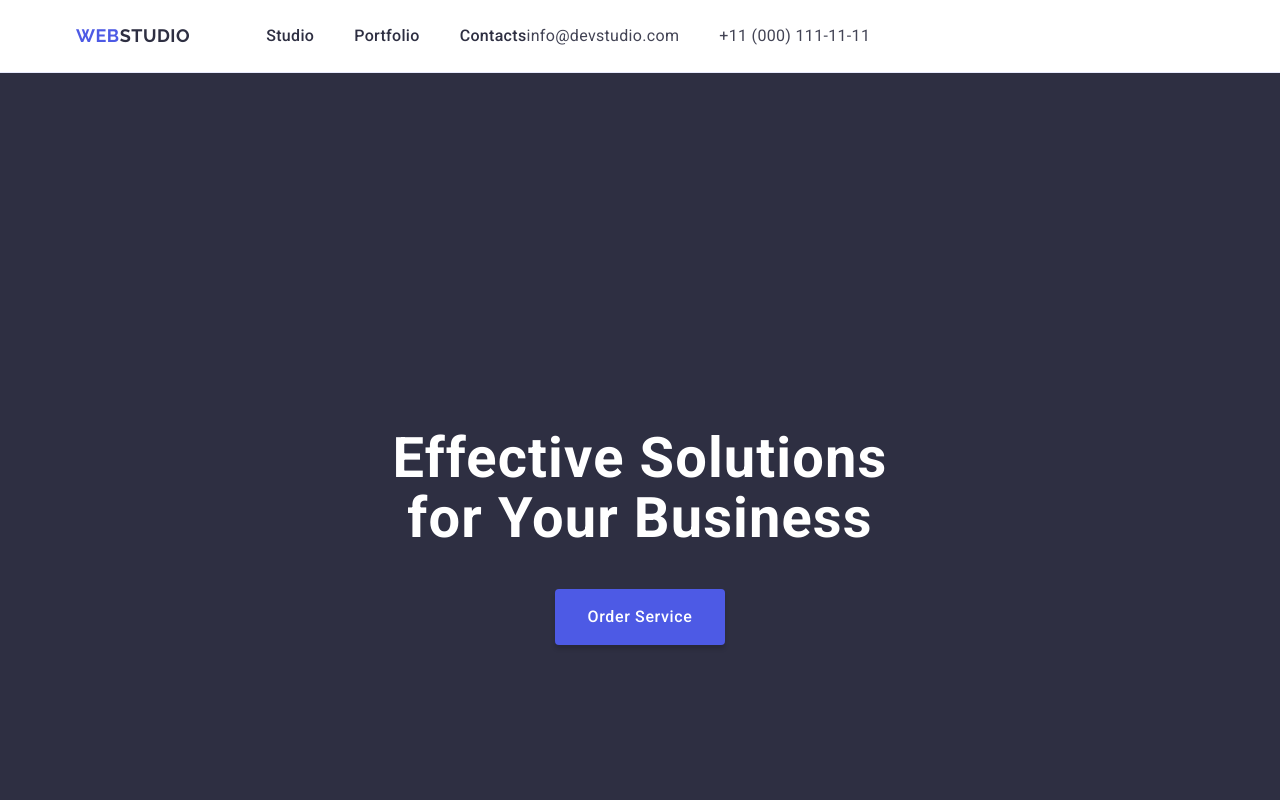
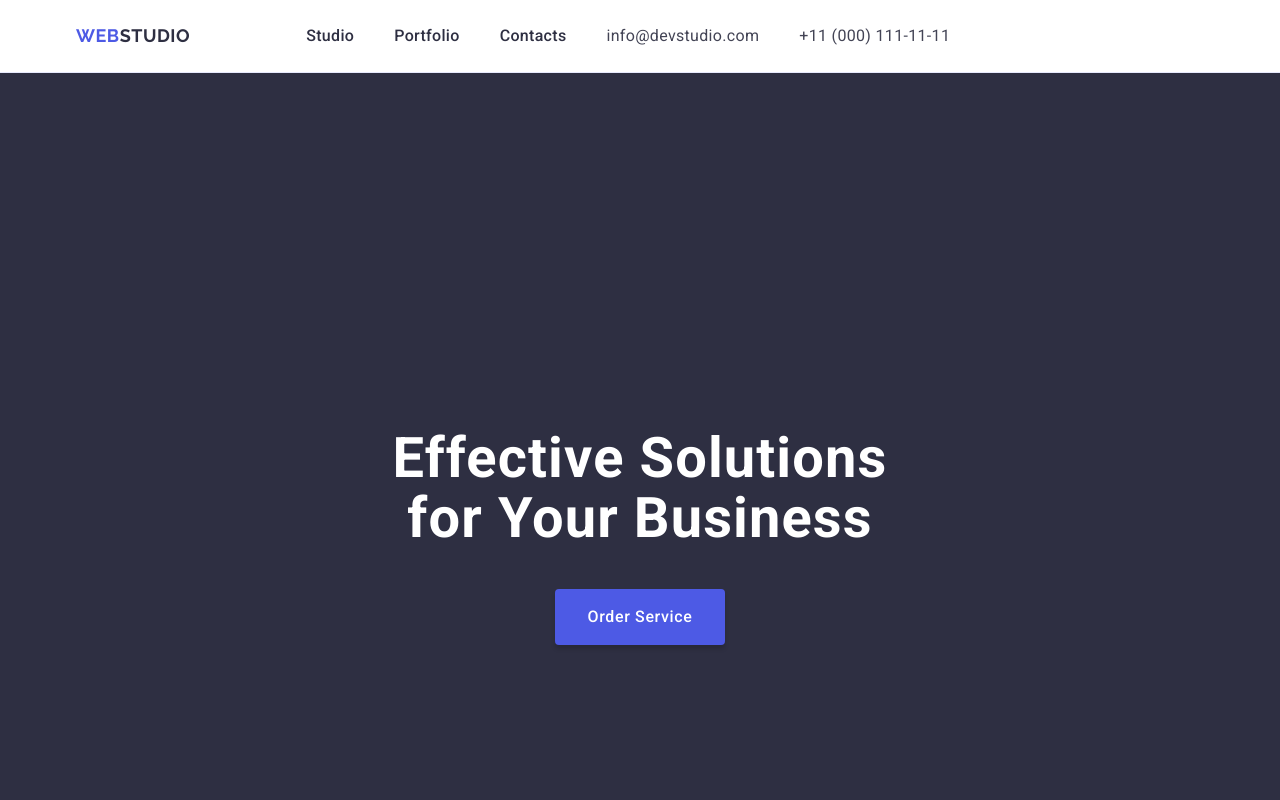
Before and after one commit to DanyloHutsu/goit-markup-hw-03, a plain HTML site: page index.html in a window 1280 px wide. Shown: the top 800 px of the page. Drawn offline with nearby package versions, Linux system fonts and the light colour scheme.

Commit message:
added edits

```diff
--- a/css/styles.css
+++ b/css/styles.css
@@ -27,10 +27,6 @@ h1,h2,h3,h4,h5,h6,p,ul{
     margin-bottom: 0;
 }
 
-ul{
-    padding: 0;
-}
-
 .header-container{
     display: flex;
 }
@@ -42,7 +38,7 @@ ul{
     padding-right: 15px;
 }
 
-.nav-container-header{
+.nav-header{
     display: flex;
     align-items: center;
 }
@@ -77,6 +73,7 @@ ul{
 .nav-menu{
     display: flex;
     flex-direction: row;
+    align-items: center;
     gap: 40px;
 }
 
--- a/index.html
+++ b/index.html
@@ -17,7 +17,7 @@
   <body class="body">
     <header class="header">
       <div class="container header-container">
-        <nav class="nav-container-header">
+        <nav class="nav-header">
           <a href="./index.html" class="header-logo"
             >Web<span class="header-logo-part">Studio</span></a
           >
```
